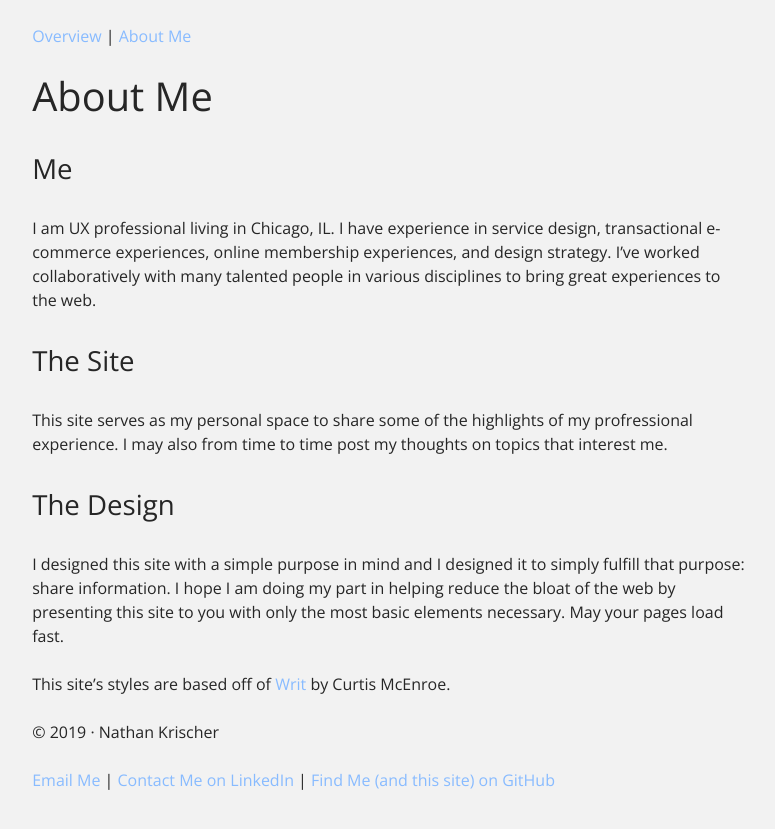
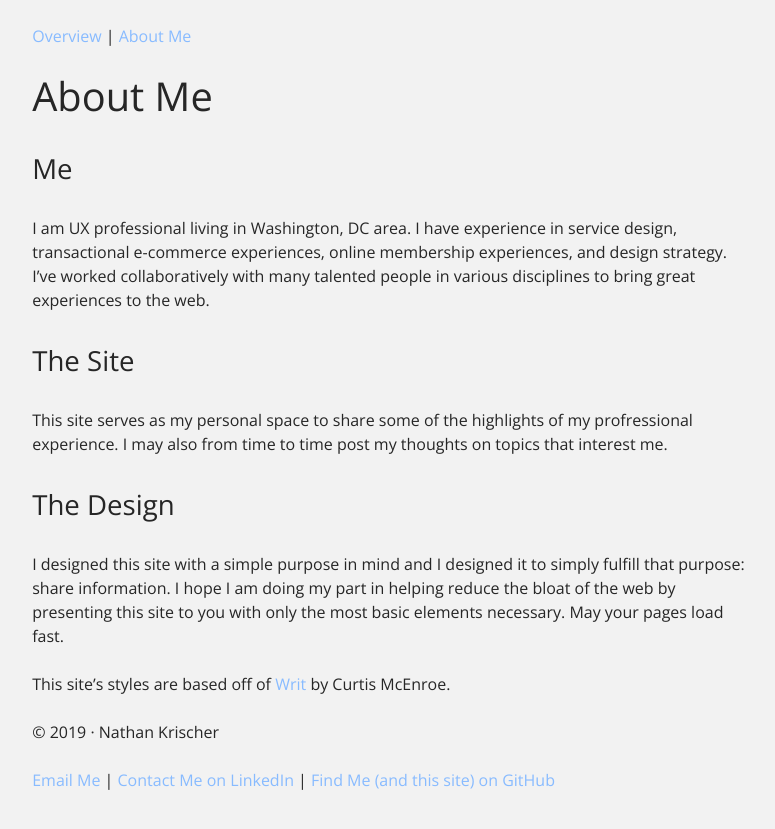
Before and after one commit to nkrisc/personal-site, a Jekyll site: the page built from about.md, in a window 1280 px wide. Shown: the top 829 px of the page, without its empty margins (251-1026 px from the left). Built offline with Jekyll 4.4.1, drawn with Linux system fonts in a browser that asks for light colours.

Commit message:
update location in about

```diff
--- a/about.md
+++ b/about.md
@@ -5,7 +5,7 @@ permalink: /about/
 ---
 
 ### Me
-I am UX professional living in Chicago, IL. I have experience in service design, transactional e-commerce experiences, online membership experiences, and design strategy. I’ve worked collaboratively with many talented people in various disciplines to bring great experiences to the web.
+I am UX professional living in Washington, DC area. I have experience in service design, transactional e-commerce experiences, online membership experiences, and design strategy. I’ve worked collaboratively with many talented people in various disciplines to bring great experiences to the web.
 
 ### The Site
 This site serves as my personal space to share some of the highlights of my profressional experience. I may also from time to time post my thoughts on topics that interest me.
```
